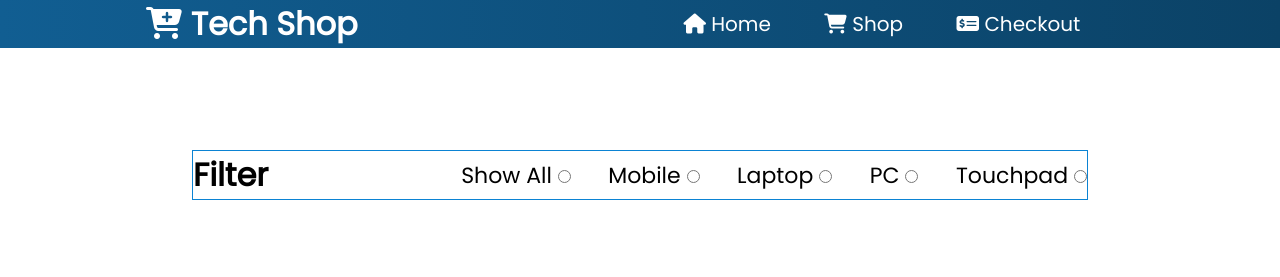
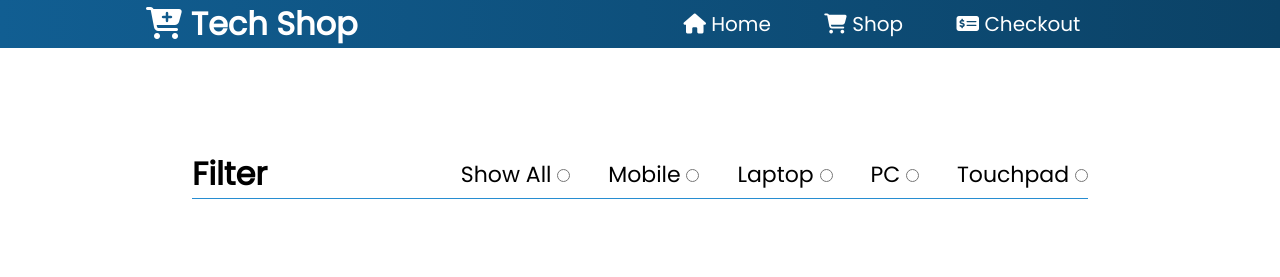
Before and after one commit to veljkocukic/react-web-shop, a React app: page /shop in a window 1280 px wide. Shown: the top 277 px of the page. Built offline with nearby package versions, Linux system fonts and the light colour scheme.

Commit message:
filter underline

```diff
--- a/src/style.css
+++ b/src/style.css
@@ -61,7 +61,7 @@ header ul {
 }
 .filter {
   margin-top: 150px;
-  border: 1px solid rgb(11, 131, 211);
+  border-bottom: 1px solid rgb(39, 141, 209);
   width: 70vw;
   display: flex;
   align-items: center;
```
Also changed, not shown: 1 other file.
